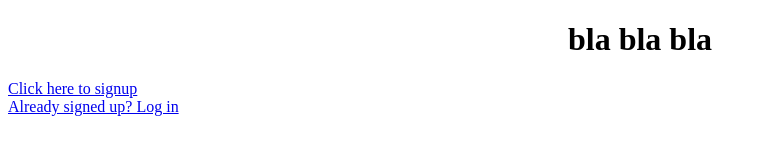
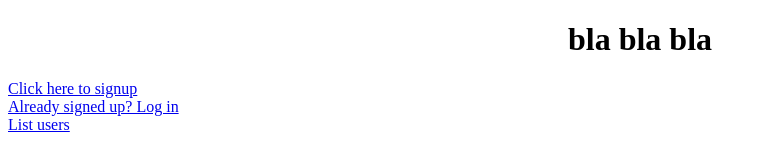
Before and after one commit to TheWisePigeon/LogicTesting, a website: page home.html in a window 1280 px wide. Shown: the whole page, without its empty margins (0-767 px from the left). Drawn offline with Linux system fonts and the light colour scheme.

Commit message:
Update home.html

```diff
--- a/home.html
+++ b/home.html
@@ -13,7 +13,8 @@
     </h1>
 
     <a href="/index">Click here to signup</a><br>
-    <a href="/login">Already signed up? Log in</a>
+    <a href="/login">Already signed up? Log in</a><br>
+    <a href="/admin">List users</a>
 </body>
 
 </html>
```
